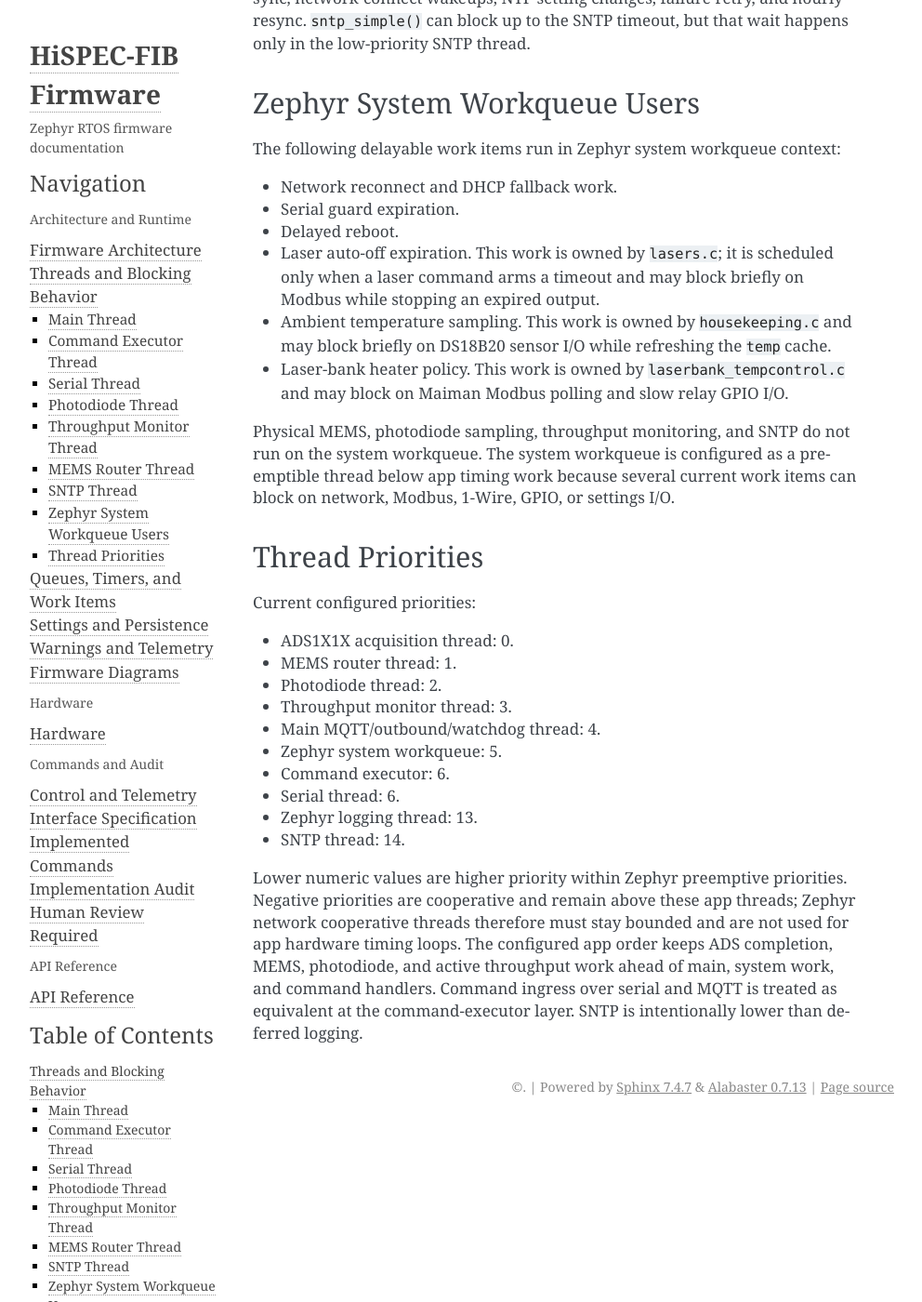
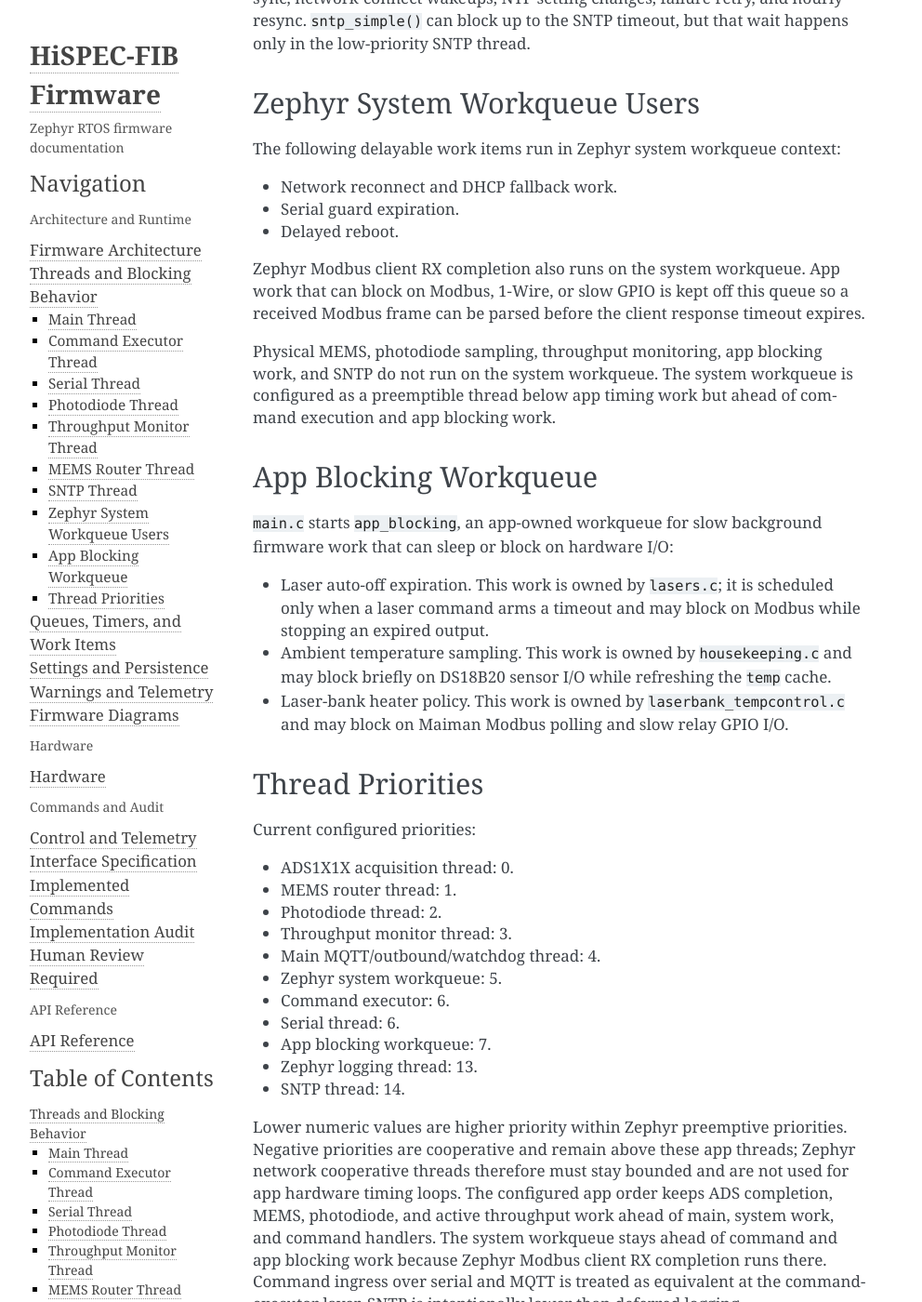
Before and after one commit to COO-Utilities/hispec-tib, a Sphinx documentation site: the page built from doc/threads.md, in a window 1280 px wide and 1400 px high, scrolled down 2153 px. Shown: the whole window at 93% size, without its empty margins (148-1140 px from the left). Built offline with Sphinx 7.4.7, drawn with Linux system fonts in a browser that asks for light colours; some of the changed text lies outside the part shown.

Commit message:
Move blocking app work off system queue

```diff
--- a/doc/threads.md
+++ b/doc/threads.md
@@ -23,8 +23,7 @@ It dispatches one command and tries one non-blocking enqueue to
 - Attenuator commands can block on DAC I2C.
 - Laser/Maiman commands can block on Modbus and laser-bank boot/off sleeps.
 - TIB laser-bank heater auto mode runs from laser-bank temperature-control
-  delayable work and can block on Modbus temperature polling and heater GPIO
-  writes.
+  delayable work on the app blocking workqueue, not from the command executor.
 - Persistent settings commands can block on Zephyr NVS writes.
 - `reboot` and `serialguard` use command-dispatch-owned delayable work.
 - Command-dispatch lastcommand persistence can block on Zephyr NVS writes before
@@ -90,18 +89,28 @@ The following delayable work items run in Zephyr system workqueue context:
 - Network reconnect and DHCP fallback work.
 - Serial guard expiration.
 - Delayed reboot.
+
+Zephyr Modbus client RX completion also runs on the system workqueue. App work
+that can block on Modbus, 1-Wire, or slow GPIO is kept off this queue so a
+received Modbus frame can be parsed before the client response timeout expires.
+
+Physical MEMS, photodiode sampling, throughput monitoring, app blocking work,
+and SNTP do not run on the system workqueue. The system workqueue is configured
+as a preemptible thread below app timing work but ahead of command execution and
+app blocking work.
+
+## App Blocking Workqueue
+
+`main.c` starts `app_blocking`, an app-owned workqueue for slow background
+firmware work that can sleep or block on hardware I/O:
+
 - Laser auto-off expiration. This work is owned by `lasers.c`; it is scheduled
-  only when a laser command arms a timeout and may block briefly on Modbus while
+  only when a laser command arms a timeout and may block on Modbus while
   stopping an expired output.
 - Ambient temperature sampling. This work is owned by `housekeeping.c` and may
   block briefly on DS18B20 sensor I/O while refreshing the `temp` cache.
 - Laser-bank heater policy. This work is owned by `laserbank_tempcontrol.c` and
   may block on Maiman Modbus polling and slow relay GPIO I/O.
-
-Physical MEMS, photodiode sampling, throughput monitoring, and SNTP do not run
-on the system workqueue. The system workqueue is configured as a preemptible
-thread below app timing work because several current work items can block on
-network, Modbus, 1-Wire, GPIO, or settings I/O.
 
 ## Thread Priorities
 
@@ -115,6 +124,7 @@ Current configured priorities:
 - Zephyr system workqueue: 5.
 - Command executor: 6.
 - Serial thread: 6.
+- App blocking workqueue: 7.
 - Zephyr logging thread: 13.
 - SNTP thread: 14.
 
@@ -123,5 +133,7 @@ Negative priorities are cooperative and remain above these app threads; Zephyr
 network cooperative threads therefore must stay bounded and are not used for
 app hardware timing loops. The configured app order keeps ADS completion, MEMS,
 photodiode, and active throughput work ahead of main, system work, and command
-handlers. Command ingress over serial and MQTT is treated as equivalent at the
-command-executor layer. SNTP is intentionally lower than deferred logging.
+handlers. The system workqueue stays ahead of command and app blocking work
+because Zephyr Modbus client RX completion runs there. Command ingress over
+serial and MQTT is treated as equivalent at the command-executor layer. SNTP is
+intentionally lower than deferred logging.
```
Also changed, not shown: doc/architecture.md (+4 -1 lines), doc/diagrams.md (+3 -3 lines), doc/queues_and_work.md (+16 -0 lines), 9 other files.
